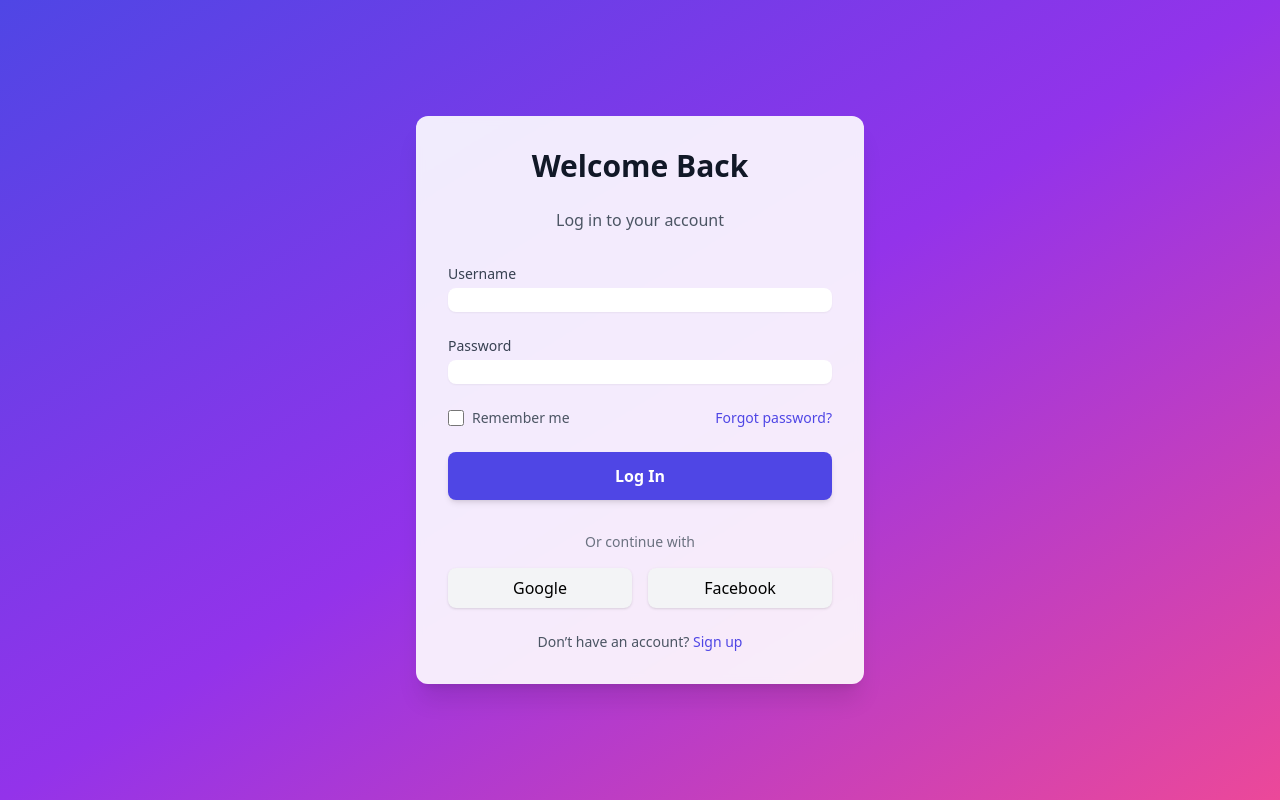
After one commit to ridowan01/event-management, a Django app: page /users/log-in/ in a window 1280 px wide. The commit adds this page. Run offline with Django 5.2, Linux system fonts and the light colour scheme; some libraries are stand-ins or nearby versions.

Commit message:
html redandency removed and logout function done

```diff
--- /dev/null
+++ b/users/templates/users/login.html
@@ -0,0 +1,72 @@
+{% load static %}
+<!DOCTYPE html>
+<html lang="en">
+<head>
+    <meta charset="UTF-8">
+    <meta name="viewport" content="width=device-width, initial-scale=1.0">
+    <title>Login</title>
+    <script src="https://cdn.tailwindcss.com"></script>
+</head>
+<body class="bg-gradient-to-br from-indigo-600 via-purple-600 to-pink-500 flex items-center justify-center min-h-screen">
+
+    <div class="w-full max-w-md bg-white/90 backdrop-blur-sm rounded-xl shadow-xl p-8">
+        <!-- Header -->
+        <h2 class="text-3xl font-extrabold text-gray-900 text-center mb-6">
+        Welcome Back
+        </h2>
+        <p class="text-center text-gray-600 mb-8">Log in to your account</p>
+
+        <!-- Form -->
+        <form method="POST" class="space-y-6">
+            {% csrf_token %}
+
+            <!-- Username -->
+            <div>
+                <label for="username" class="block text-sm font-medium text-gray-700">Username</label>
+                <input type="text" id="username" name="username" required
+                    class="mt-1 w-full rounded-lg border-gray-300 shadow-sm focus:border-indigo-500 focus:ring-indigo-500">
+            </div>
+
+            <!-- Password -->
+            <div>
+                <label for="password" class="block text-sm font-medium text-gray-700">Password</label>
+                <input type="password" id="password" name="password" required
+                class="mt-1 w-full rounded-lg border-gray-300 shadow-sm focus:border-indigo-500 focus:ring-indigo-500">
+            </div>
+
+            <!-- Remember Me + Forgot Password -->
+            <div class="flex items-center justify-between">
+                <label class="flex items-center">
+                <input type="checkbox" name="remember" class="h-4 w-4 text-indigo-600 border-gray-300 rounded">
+                <span class="ml-2 text-sm text-gray-600">Remember me</span>
+                </label>
+                <a href="/forgot-password" class="text-sm text-indigo-600 hover:text-indigo-500">Forgot password?</a>
+            </div>
+
+            <!-- Submit -->
+            <button type="submit"
+                class="w-full py-3 px-4 bg-indigo-600 text-white font-semibold rounded-lg shadow-md hover:bg-indigo-700 focus:outline-none focus:ring-2 focus:ring-offset-2 focus:ring-indigo-500 transition">
+                Log In
+            </button>
+        </form>
+
+        <!-- Divider -->
+        <div class="mt-8 flex items-center justify-center">
+        <span class="text-gray-500 text-sm">Or continue with</span>
+        </div>
+
+        <!-- Social buttons -->
+        <div class="mt-4 flex gap-4">
+        <button class="flex-1 py-2 px-4 bg-gray-100 rounded-lg shadow hover:bg-gray-200">Google</button>
+        <button class="flex-1 py-2 px-4 bg-gray-100 rounded-lg shadow hover:bg-gray-200">Facebook</button>
+        </div>
+
+        <!-- Footer -->
+        <p class="mt-6 text-center text-sm text-gray-600">
+        Don’t have an account?
+        <a href="{% url 'logup' %}" class="text-indigo-600 hover:text-indigo-500 font-medium">Sign up</a>
+        </p>
+    </div>
+
+</body>
+</html>
--- a/users/urls.py
+++ b/users/urls.py
@@ -3,5 +3,6 @@ from . import views
 
 urlpatterns = [
     path("log-up/", views.logup, name="logup"),
-
+    path("log-in/", views.login, name="login"),
+    path("log-out/", views.logout, name="logout"),
 ]
--- a/users/views.py
+++ b/users/views.py
@@ -1,4 +1,7 @@
-from django.shortcuts import render
+from django.shortcuts import render, redirect
+from django.contrib.auth.models import User
+from django.contrib.auth import authenticate, login as auth_login, logout as auth_logout
+from django.contrib.auth.forms import AuthenticationForm
 from .forms import RegisterForm
 
 # Create your views here.
@@ -7,17 +10,42 @@ def logup(request):
     if request.method == "POST":
         form = RegisterForm(request.POST)
         if form.is_valid():
-            # chekcing password correctness
-            if form.cleaned_data["password"] == form.cleaned_data["confirm_password"]:
+            # weather email already exits or not
+            email = form.cleaned_data["email"]
+            email_exists = User.objects.filter(email=email).exists()
+
+            # email not found and chekcing password correctness
+            if not email_exists and form.cleaned_data["password"] == form.cleaned_data["confirm_password"]:
                 user = form.save(commit=False)
-                user.set_password(form.cleaned_data["password"])
+                user.set_password(form.cleaned_data["password"]) # password saved as hash
                 user.save()
+
+                return redirect("login")
             else:
-                print("Passwords do not match")
+                print("Email exits or Passwords do not match")
         else:
             print(form.errors)
 
-    context = {
-        "form": form,
-    }
-    return render(request, "users/logup.html", context=context)
+    return render(request, "users/logup.html", {"form": form})
+
+def login(request):
+    form = AuthenticationForm()
+    if request.method == "POST":
+        form = AuthenticationForm(data=request.POST)
+        if form.is_valid():
+            username = form.cleaned_data["username"]
+            password = form.cleaned_data["password"]
+            user = authenticate(username=username, password=password)
+            if user is not None:
+                auth_login(request, user)
+                return redirect("event-create")
+            else:
+                print("User not found")
+        else:
+            print(form.errors)
+
+    return render(request, "users/login.html", {"form": form})
+
+def logout(request):
+    auth_logout(request)
+    return redirect("login")
```
Also changed, not shown: events/templates/events/base.html (added, +62 -0 lines), events/templates/events/category.html (+6 -37 lines), events/templates/events/event.html (+6 -42 lines), events/templates/events/participant.html (+6 -31 lines), events/views.py (+10 -1 lines).
